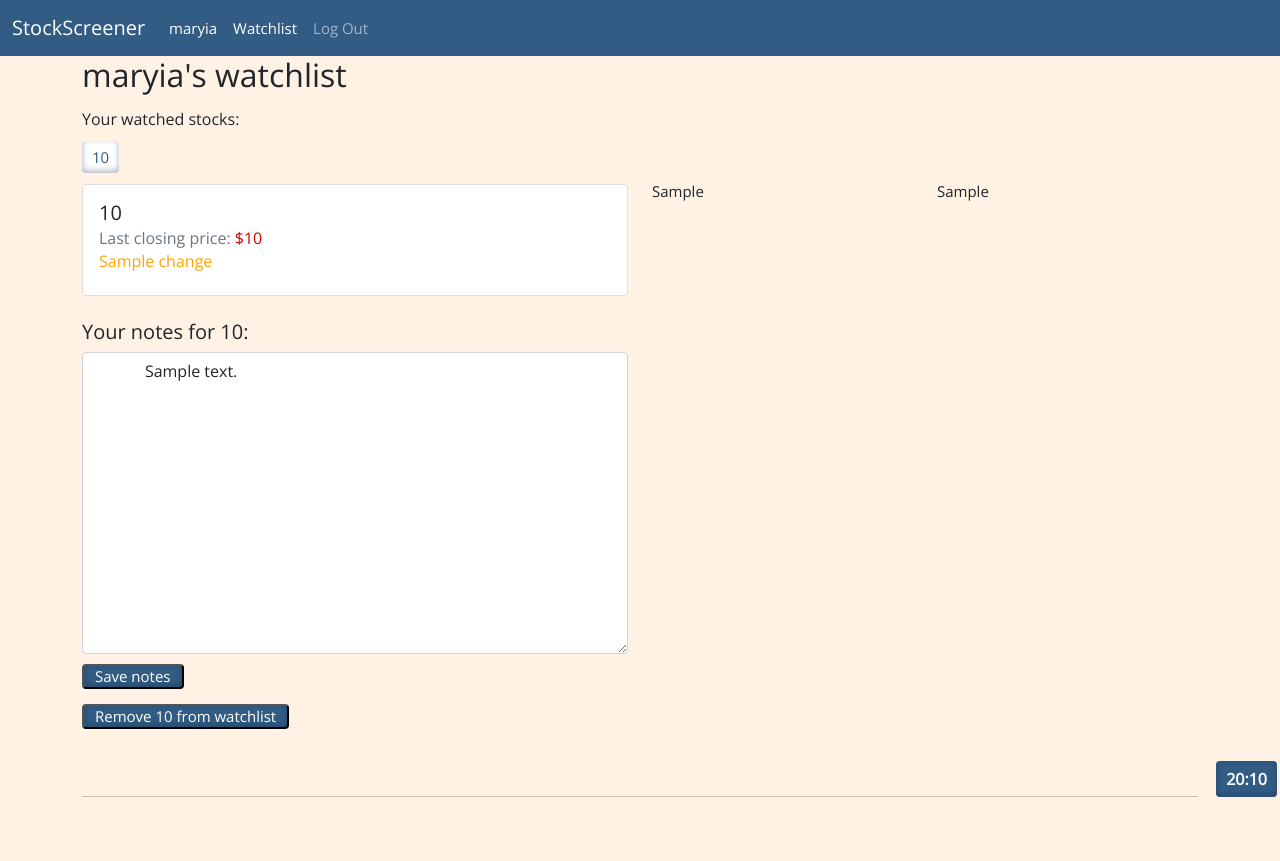
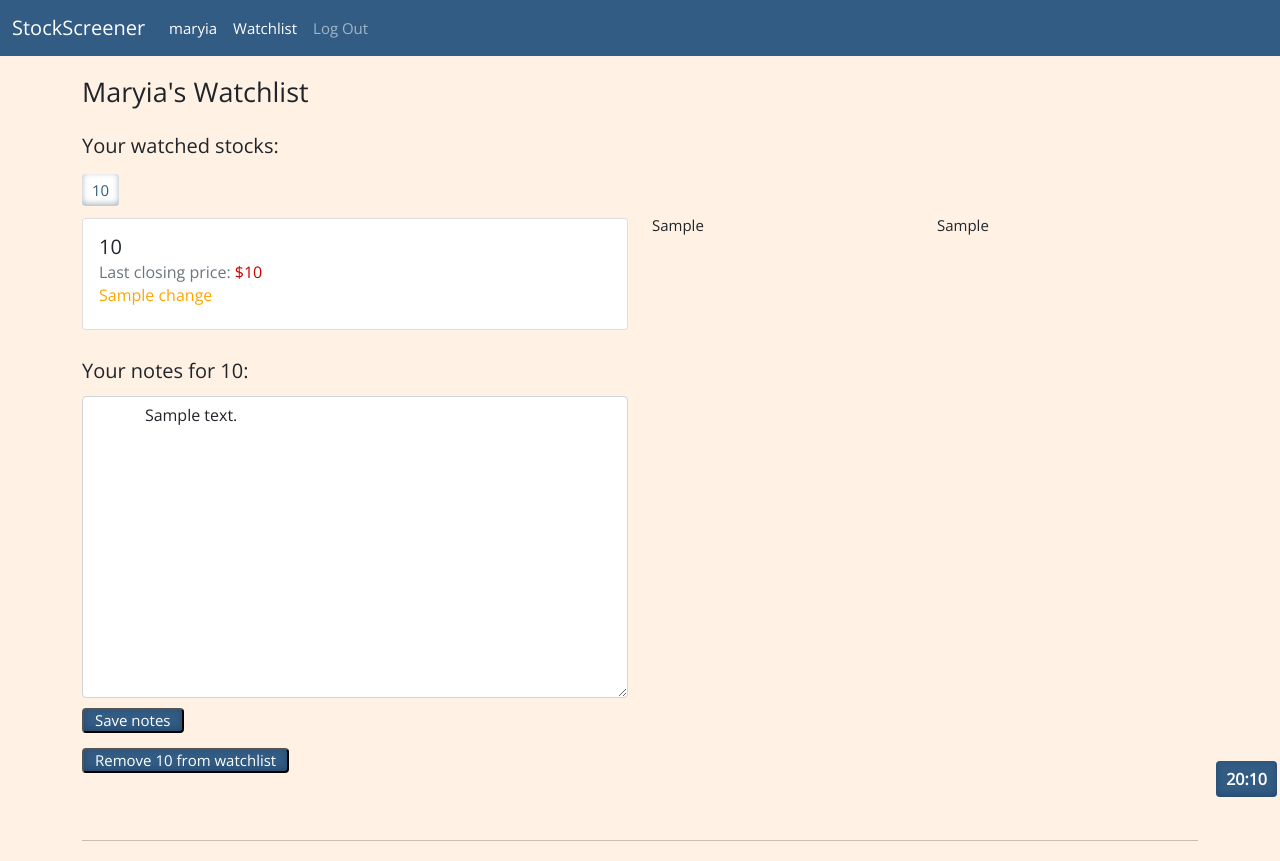
Before and after one commit to ahsamt/StockScreener, a Django app: template stockscreener/templates/stockscreener/watchlist.html in a window 1280 px wide. Before the commit the page ends 797 px from the top, so only its background shows below. Run offline with Django 3.2, Linux system fonts and the light colour scheme; a user stored in the database is signed in; tables that the repository leaves empty hold one stand-in row (values such as "Sample post"); the template is opened without the code that fills it: most values are stand-ins (such as "Sample title", 1, 10 or a date in 2020).

Commit message:
minor css adjustments

```diff
--- a/stockscreener/static/stockscreener/index.js
+++ b/stockscreener/static/stockscreener/index.js
@@ -60,8 +60,10 @@ function update_notes(event) {
     }),
   }).then((response) => {
     if (response.ok) {
-      document.querySelector("#message_notes").innerHTML =
-        "Notes saved successfully";
+      let time = document.querySelector("#clock").innerHTML;
+      document.querySelector(
+        "#message_notes"
+      ).innerHTML = `Notes saved at ${time}`;
     }
   });
 }
--- a/stockscreener/static/stockscreener/styles.css
+++ b/stockscreener/static/stockscreener/styles.css
@@ -33,6 +33,17 @@ h1 {
   padding: 20px 0px 5px 0px;
 }
 
+h2 {
+  font-size: 27px;
+  padding: 20px 0 5px 0;
+  text-transform: capitalize;
+  font-weight: 550;
+}
+
+h3 {
+  font-size: 20px;
+  padding: 5px 0 5px 0;
+}
 .welcome {
   text-align: center;
 }
@@ -82,7 +93,7 @@ h1 {
 #clock {
   border-radius: 4px;
   box-shadow: var(--custom-shadow);
-  margin: 10px 20px 10px 0px;
+  margin: 0px 20px 0px 0px;
   text-decoration: none;
   padding: 6px 10px;
   color: #325c84;
--- a/stockscreener/templates/stockscreener/watchlist.html
+++ b/stockscreener/templates/stockscreener/watchlist.html
@@ -3,7 +3,7 @@
 <!-- prettier-ignore -->
 {% if user.is_authenticated %} {% if watched_stocks %}
 
-<h6 class="mb-3">Your watched stocks:</h6>
+<h3 class="mb-3">Your watched stocks:</h3>
 <div class="mb-3">
   {% for item in watched_stocks %}
   <a
@@ -27,7 +27,7 @@
         </div>
       </div>
 
-      <h5>Your notes for {{ item.stock }}:</h5>
+      <h3>Your notes for {{ item.stock }}:</h3>
       <form
         class="edit_notes"
         id="editNotes{{ item.stockID }}"
@@ -55,7 +55,7 @@
         Remove {{ item.stock }} from watchlist
       </button>
 
-      <p class="message" id="message_notes"></p>
+      <p class="message mt-2" id="message_notes"></p>
     </div>
     <div class="col">
       <!-- prettier-ignore -->
```
Also changed, not shown: db.sqlite3.
